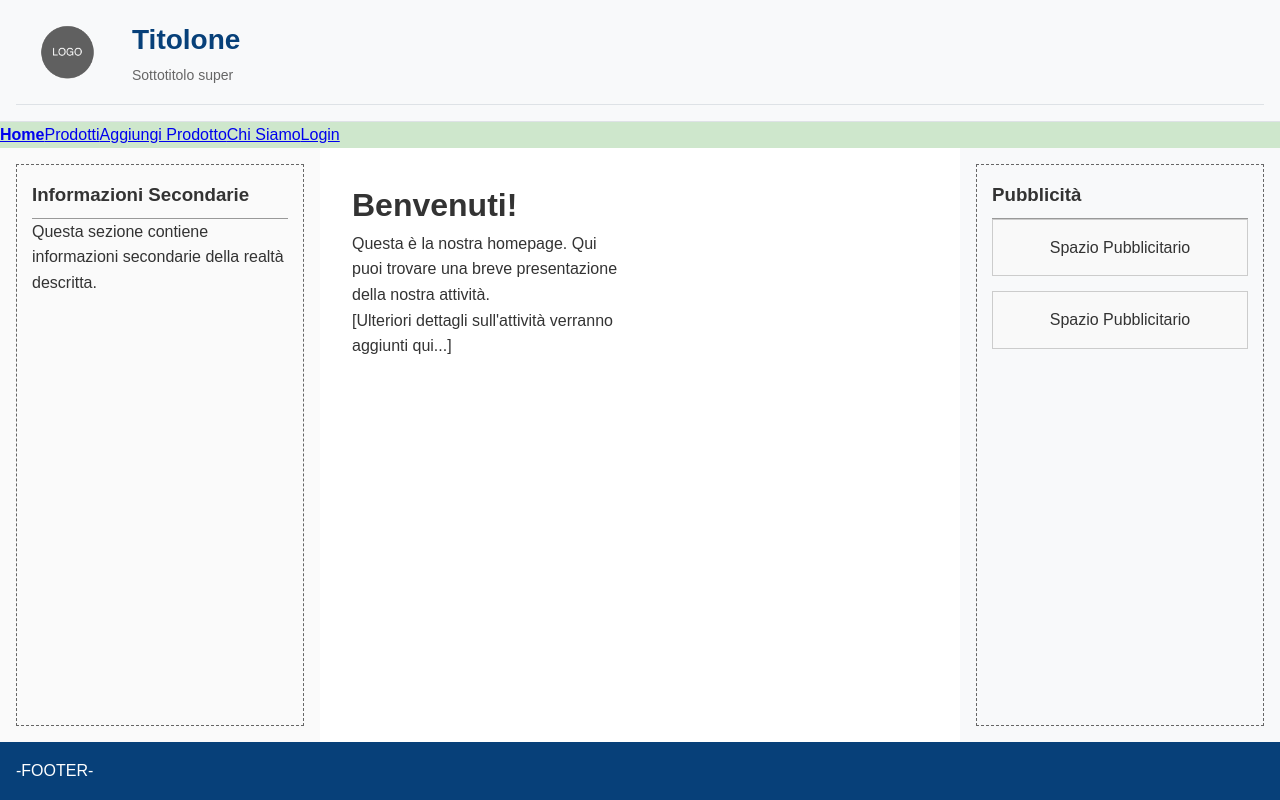
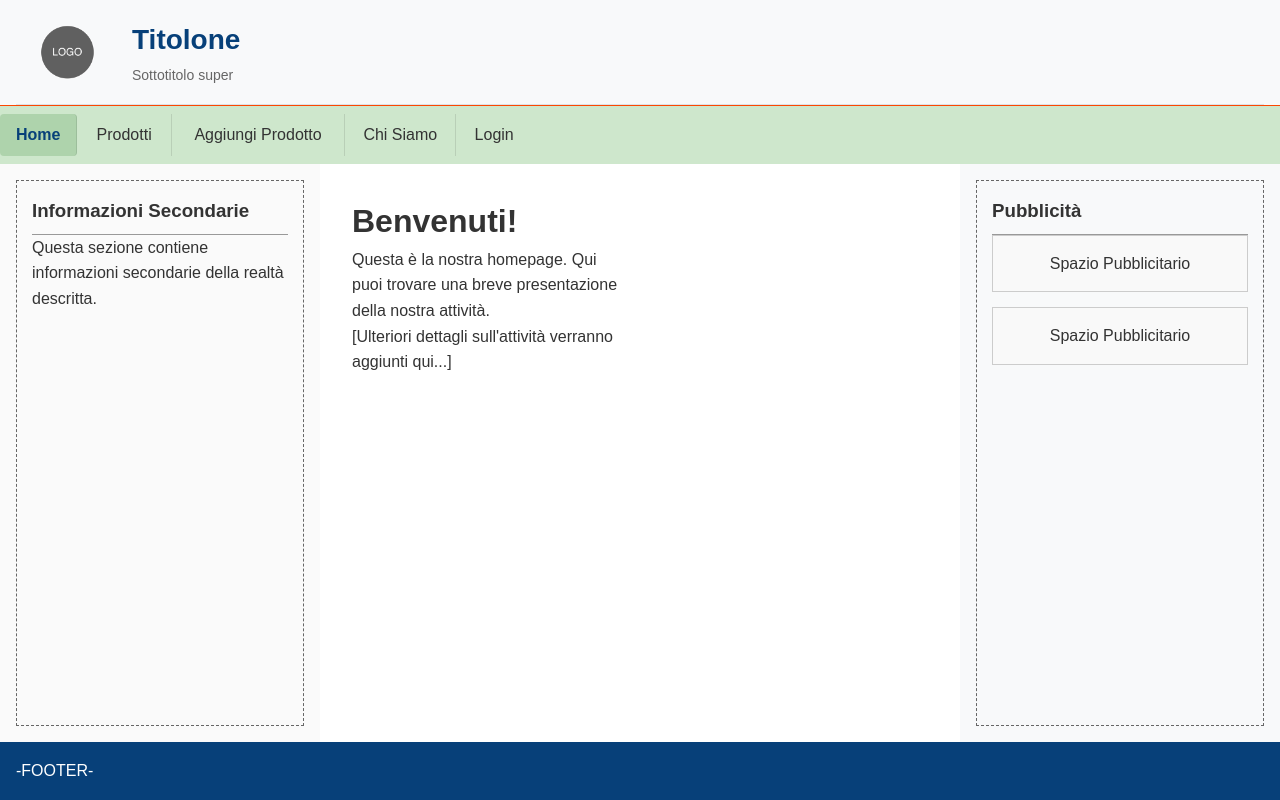
Before and after one commit to SolidusRam/PistoccheddusFPW, a Vue app in the folder PistoVUE/: page / in a window 1280 px wide. Built offline with nearby package versions, Linux system fonts and the light colour scheme.

Commit message:
Navbar !!!  messo la correzione sul bold versione desktop

```diff
--- a/PistoVUE/src/assets/main.css
+++ b/PistoVUE/src/assets/main.css
@@ -64,7 +64,8 @@
     background-color: #f8f9fa;
     padding: 1rem;
     padding-top: 0;
-    border-bottom: 1px solid #dee2e6;
+    padding-bottom: 0;
+    border-bottom: 1px solid #fc4802;
   }
 
   /* Navbar */
--- a/PistoVUE/src/components/NavBar.vue
+++ b/PistoVUE/src/components/NavBar.vue
@@ -1,11 +1,13 @@
 <template>
-  <nav>
-    <RouterLink to="/">Home</RouterLink>
-    <RouterLink to="/prodotti">Prodotti</RouterLink>
-    <RouterLink to="/aggiungi-prodotto">Aggiungi Prodotto</RouterLink>
-    <RouterLink to="/chi-siamo">Chi Siamo</RouterLink>
-    <RouterLink to="/login">Login</RouterLink>
-  </nav>
+  <div class="navbar-container">
+    <nav class="main-nav">
+      <RouterLink to="/" class="nav-link" title="Home">Home</RouterLink>
+      <RouterLink to="/prodotti" class="nav-link" title="Prodotti">Prodotti</RouterLink>
+      <RouterLink to="/aggiungi-prodotto" class="nav-link" title="Aggiungi Prodotto">Aggiungi Prodotto</RouterLink>
+      <RouterLink to="/chi-siamo" class="nav-link" title="Chi Siamo">Chi Siamo</RouterLink>
+      <RouterLink to="/login" class="nav-link" title="Login">Login</RouterLink>
+    </nav>
+  </div>
 </template>
 
 <script setup>
@@ -14,10 +16,73 @@ import { RouterLink } from 'vue-router'
 
 <style scoped>
 /* Stili per la navigazione */
-.router-link-exact-active {
-  /* Stili per il link della pagina corrente esatta (es. Home) */
+.navbar-container {
+  width: 100%;
+}
+
+.main-nav {
+  display: flex;
+  flex-direction: column;
+  width: 100%;
+  padding: 0.5rem 0;
+}
+
+.nav-link {
+  display: block;
+  color: #333;
+  text-decoration: none;
+  padding: 0.75rem 1rem;
+  font-weight: 500;
+  transition: background-color 0.2s, color 0.2s;
+  text-align: center;
+  border-bottom: 1px solid rgba(0, 0, 0, 0.1);
+}
+
+.nav-link:last-child {
+  border-bottom: none;
+}
+
+.nav-link:hover {
+  background-color: rgba(0, 0, 0, 0.05);
+}
+
+/* Stili per il link della pagina corrente */
+.router-link-exact-active,
+.router-link-active {
   font-weight: bold;
-  text-decoration: underline;
+  color: #074079;
+  background-color: #aed3ac;
+  border-radius: 4px;
 }
-/* Puoi usare .router-link-active se vuoi uno stile per le rotte "genitore" attive */
+
+/* Previene il layout shift quando i link cambiano stile
+   (gli elementi non vengono spostati quando diventano bold) */
+.nav-link::after {
+  display: block;
+  content: attr(title);
+  height: 0;
+  visibility: hidden;
+  overflow: hidden;
+  font-weight: bold; /* Forza il massimo spazio che potrebbe occupare */
+}
+
+/* Media query per desktop (768px and above) */
+@media (min-width: 768px) {
+  .main-nav {
+    flex-direction: row;
+    justify-content: flex-start;
+    align-items: center;
+  }
+
+  .nav-link {
+    padding: 0.5rem 1rem;
+    border-bottom: none;
+    border-right: 1px solid rgba(0, 0, 0, 0.1);
+  }
+
+  .nav-link:last-child {
+    border-right: none;
+  }
+
+}
 </style>
```
Also changed, not shown: 1 other file (tests, documents, lock files or other folders).
